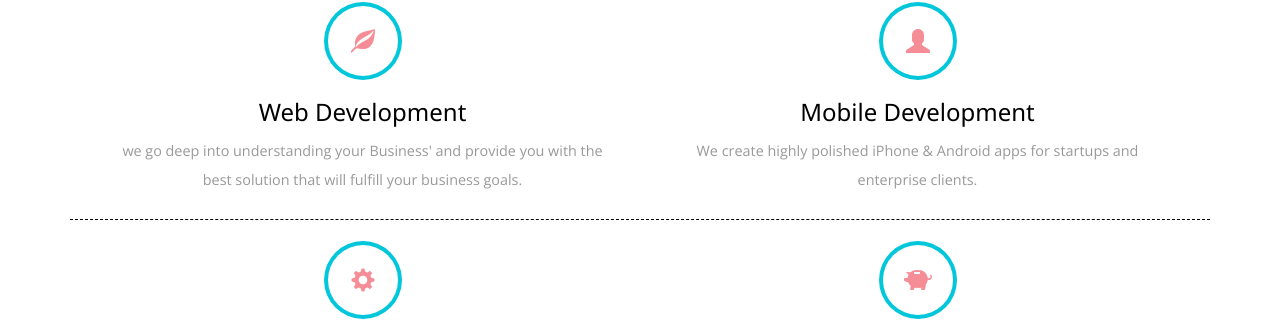
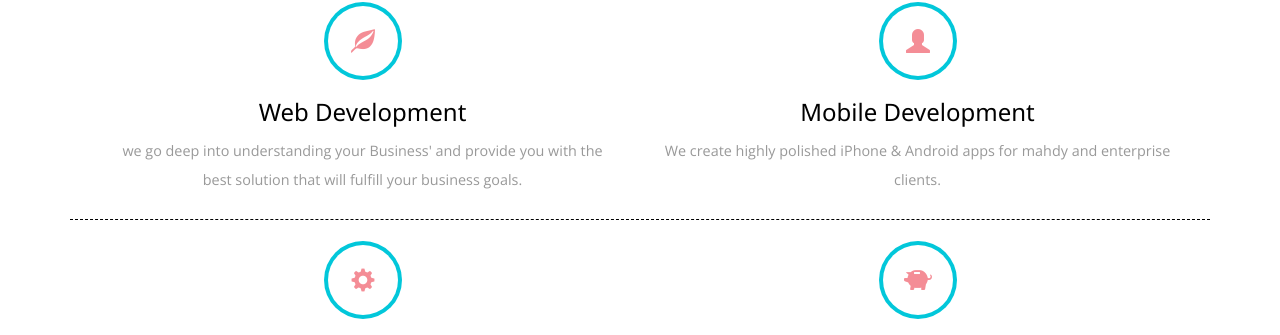
Before and after one commit to mahdy-nasr/khwarezmy, a PHP site: page / in a window 1280 px wide. Shown: the part 1065-1400 px from the top of the page. Run offline with PHP 8.4, Linux system fonts and the light colour scheme.

Commit message:
test mahdy

```diff
--- a/index.php
+++ b/index.php
@@ -159,7 +159,7 @@ Author URL: http://khwarezmy.com
 							<i class="glyphicon glyphicon-user hi-icon "> </i>
 						</div>
 						<h3>Mobile Development</h3>
-										<p>We create highly polished iPhone & Android apps for startups and enterprise clients.</p>
+										<p>We create highly polished iPhone & Android apps for mahdy and enterprise clients.</p>
 
 					</div>
 				</div>
```
